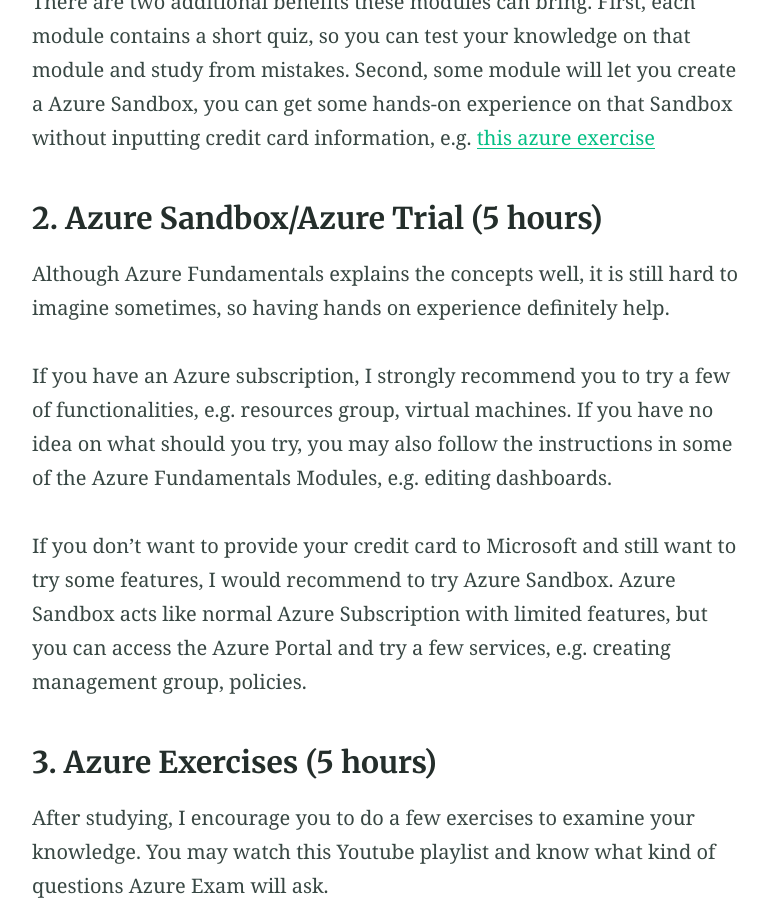
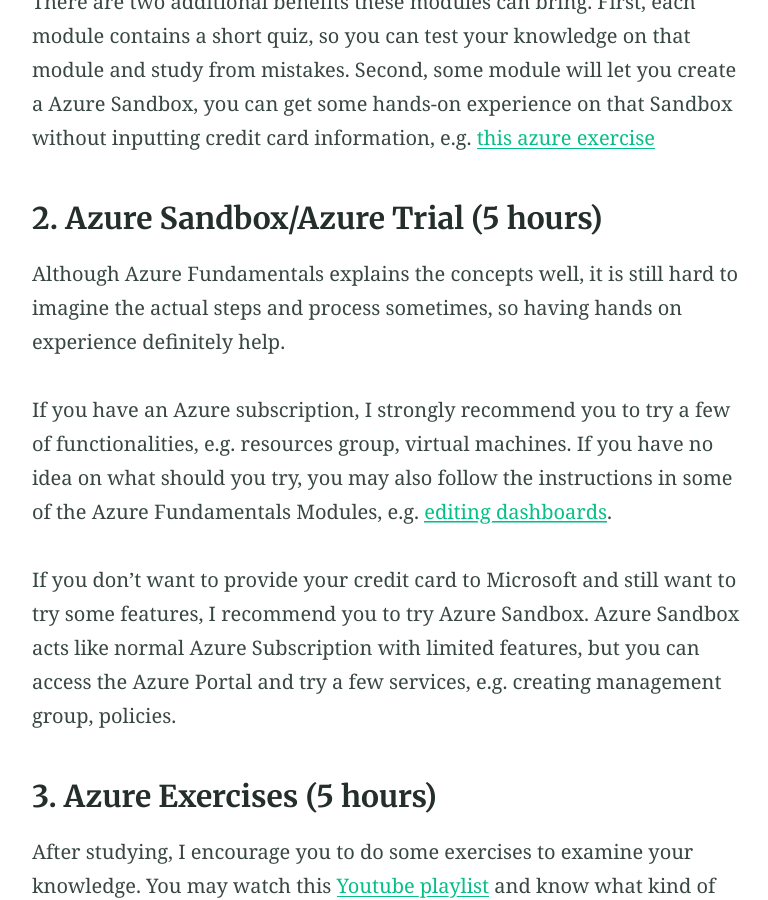
Before and after one commit to JoeHO888/JoeHo888.github.io, a Jekyll site: the page built from _posts/2019-12-17-20-Hours-To-Pass-Azure-Az-900.md, in a window 1280 px wide and 900 px high, scrolled down 3710 px. Shown: the whole window, without its empty margins (251-1019 px from the left). Built offline with Jekyll 4.4.1, drawn with Linux system fonts in a browser that asks for light colours; our own code applies the rules of GitHub Pages for plain Markdown files; comment, search, counter and statistics services are not loaded; some of the changed text lies outside the part shown.

Commit message:
Grammar Fix

```diff
--- a/_posts/2019-12-17-20-Hours-To-Pass-Azure-Az-900.md
+++ b/_posts/2019-12-17-20-Hours-To-Pass-Azure-Az-900.md
@@ -60,18 +60,18 @@
 There are two additional benefits these modules can bring. First, each module contains a short quiz, so you can test your knowledge on that module and study from mistakes. Second, some module will let you create a Azure Sandbox, you can get some hands-on experience on that Sandbox without inputting credit card information, e.g. [this azure exercise](https://docs.microsoft.com/en-us/learn/modules/welcome-to-azure/4-exercise-create-website)
 
 ### 2. Azure Sandbox/Azure Trial (5 hours)
-Although Azure Fundamentals explains the concepts well, it is still hard to imagine sometimes, so having hands on experience definitely help.
+Although Azure Fundamentals explains the concepts well, it is still hard to imagine the actual steps and process sometimes, so having hands on experience definitely help.
 
-If you have an Azure subscription, I strongly recommend you to try a few of functionalities, e.g. resources group, virtual machines. If you have no idea on what should you try, you may also follow the instructions in some of the Azure Fundamentals Modules, e.g. editing dashboards.
+If you have an Azure subscription, I strongly recommend you to try a few of functionalities, e.g. resources group, virtual machines. If you have no idea on what should you try, you may also follow the instructions in some of the Azure Fundamentals Modules, e.g. [editing dashboards](https://docs.microsoft.com/en-us/learn/modules/tour-azure-portal/4-exercise-work-with-blades).
 
-If you don't want to provide your credit card to Microsoft and still want to try some features, I would recommend to try Azure Sandbox. Azure Sandbox acts like normal Azure Subscription with limited features, but you can access the Azure Portal and try a few services, e.g. creating management group, policies.
+If you don't want to provide your credit card to Microsoft and still want to try some features, I recommend you to try Azure Sandbox. Azure Sandbox acts like normal Azure Subscription with limited features, but you can access the Azure Portal and try a few services, e.g. creating management group, policies.
 
 ### 3. Azure Exercises (5 hours)
-After studying, I encourage you to do a few exercises to examine your knowledge. You may watch this Youtube playlist and know what kind of questions Azure Exam will ask.
+After studying, I encourage you to do some exercises to examine your knowledge. You may watch this [Youtube playlist](https://www.youtube.com/playlist?list=PLahhVEj9XNTdZrAYjA7mq4bH1X5cTykpH) and know what kind of questions Azure Exam will ask.
 
-Then, you may visit this set of free exercises which has 147 questions in total. I have found several websites sharing the same exercises as this website, but this website is better, as people will discuss some questions in the comment section of each question, so you will know why you answer each question wrong.
+Then, you may visit [this set of free exercises](https://www.examtopics.com/exams/microsoft/az-900/view/1) which has 147 questions in total. I have found several websites sharing the same exercises as this website, but this website is better, as people will discuss some questions in the comment section of each question, so you will know why your answer is wrong.
 
-However, I don't agree with the answer of each question, as I think the answers are wrong sometimes. If you don't agree with the answer of that question, you may refer to comment section to see if someone else share the same idea as you.
+However, I don't agree with the answer of each question, as I think the answers are wrong sometimes. If you don't agree with the answer of that question, you may refer to the comment section to see if someone else share the same idea as you.
 
 ## Kind Advice
 1. Have a good rest before the exam
```
Also changed, not shown: other parts of _posts/2019-12-17-20-Hours-To-Pass-Azure-Az-900.md (+2 -1 lines).
